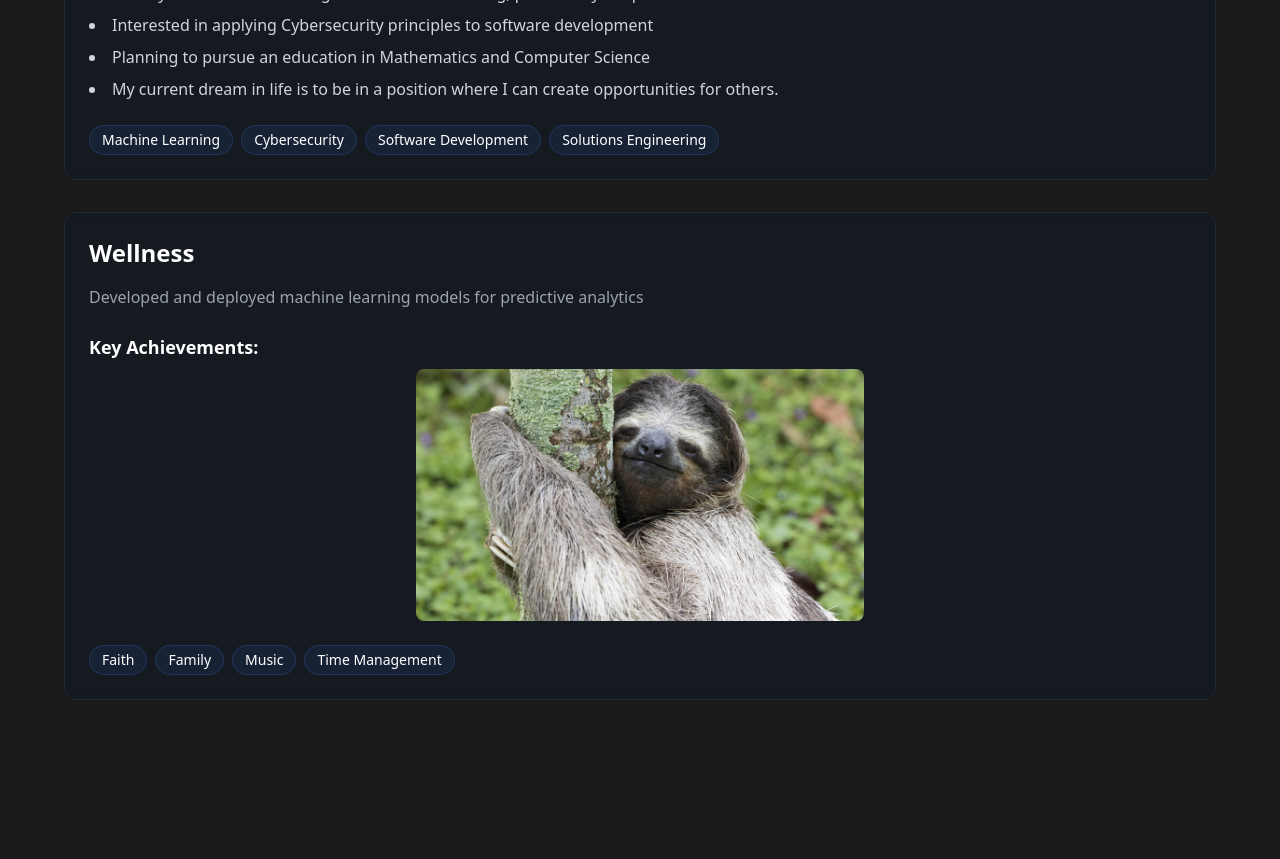
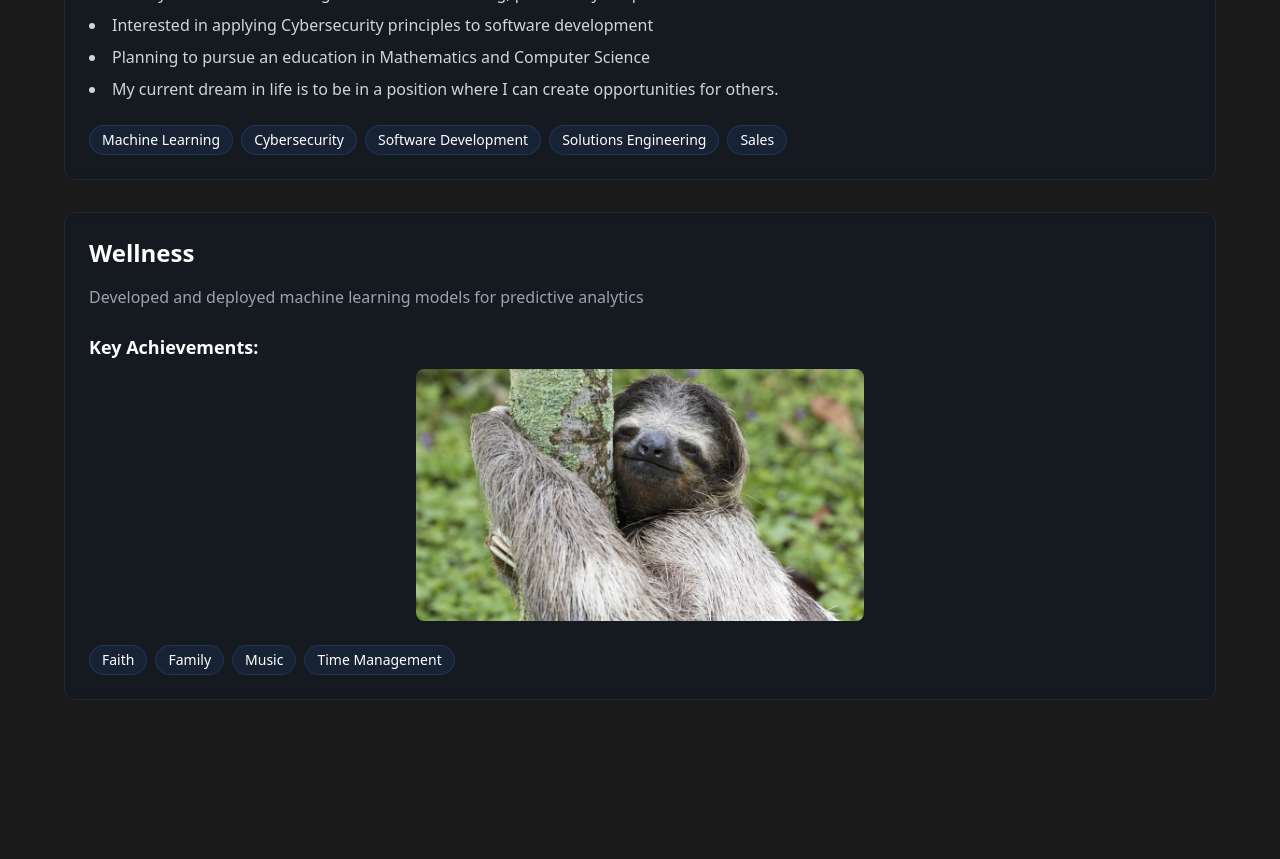
Before and after one commit to dgnz1100/dgonzalez.org, a Next.js app in the folder webapp/webpage/: page / in a window 1280 px wide. Shown: the part 2400-3259 px from the top of the page. Built offline with nearby package versions, Linux system fonts and the light colour scheme.

Commit message:
Remove package files and update DigitalPortfolio
Deleted package.json and package-lock.json, likely to remove Node dependencies or migrate package management. Updated DigitalPortfolio.tsx in the webapp to reflect code or dependency changes.

```diff
--- a/webapp/webpage/app/components/DigitalPortfolio.tsx
+++ b/webapp/webpage/app/components/DigitalPortfolio.tsx
@@ -57,7 +57,7 @@ export default function DigitalPortfolio() {
 								'Planning to pursue an education in Mathematics and Computer Science',
 								'My current dream in life is to be in a position where I can create opportunities for others.',
 							],
-							tech: ['Machine Learning', 'Cybersecurity', 'Software Development', 'Solutions Engineering'],
+							tech: ['Machine Learning', 'Cybersecurity', 'Software Development', 'Solutions Engineering', 'Sales'],
 						},
 						{
 							title: 'Wellness',
```
Also changed, not shown: package.json (deleted, +0 -11 lines), 1 other file (tests, documents, lock files or other folders).
